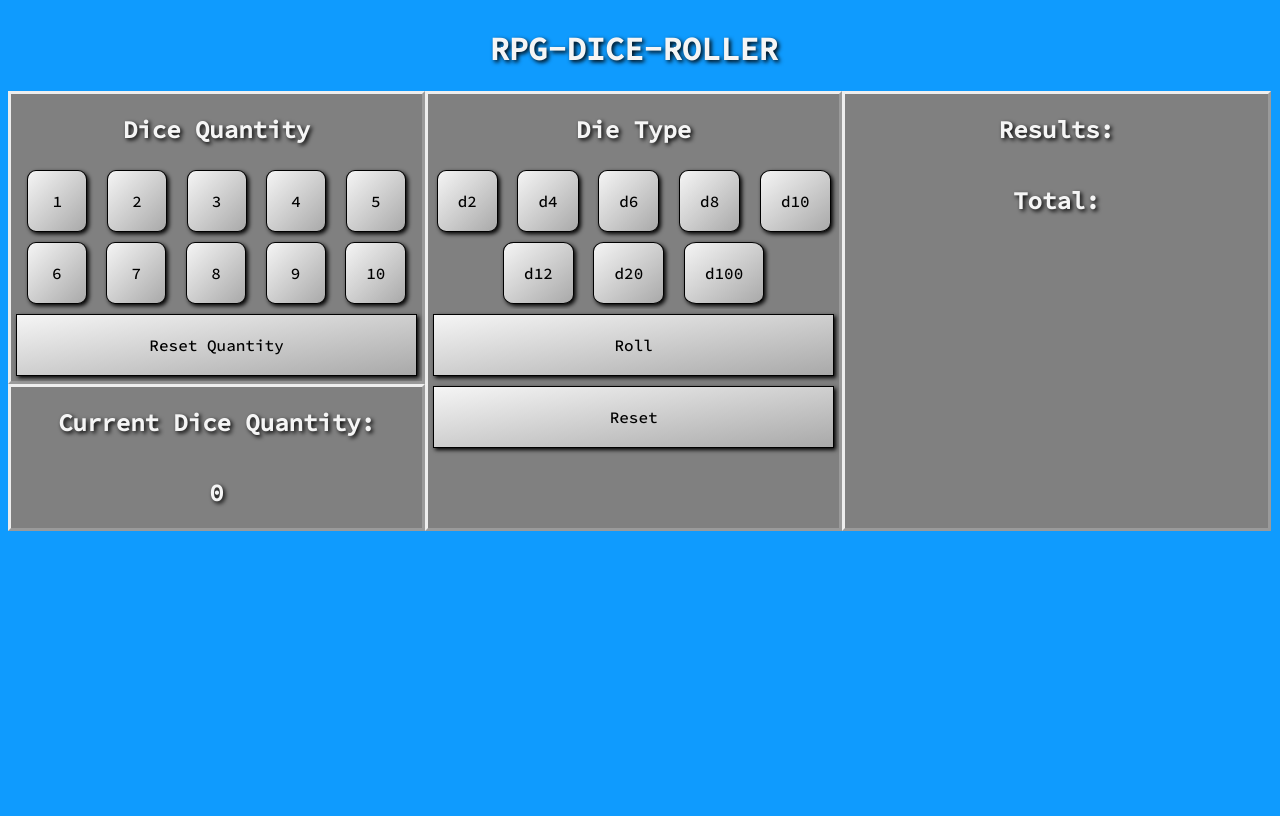
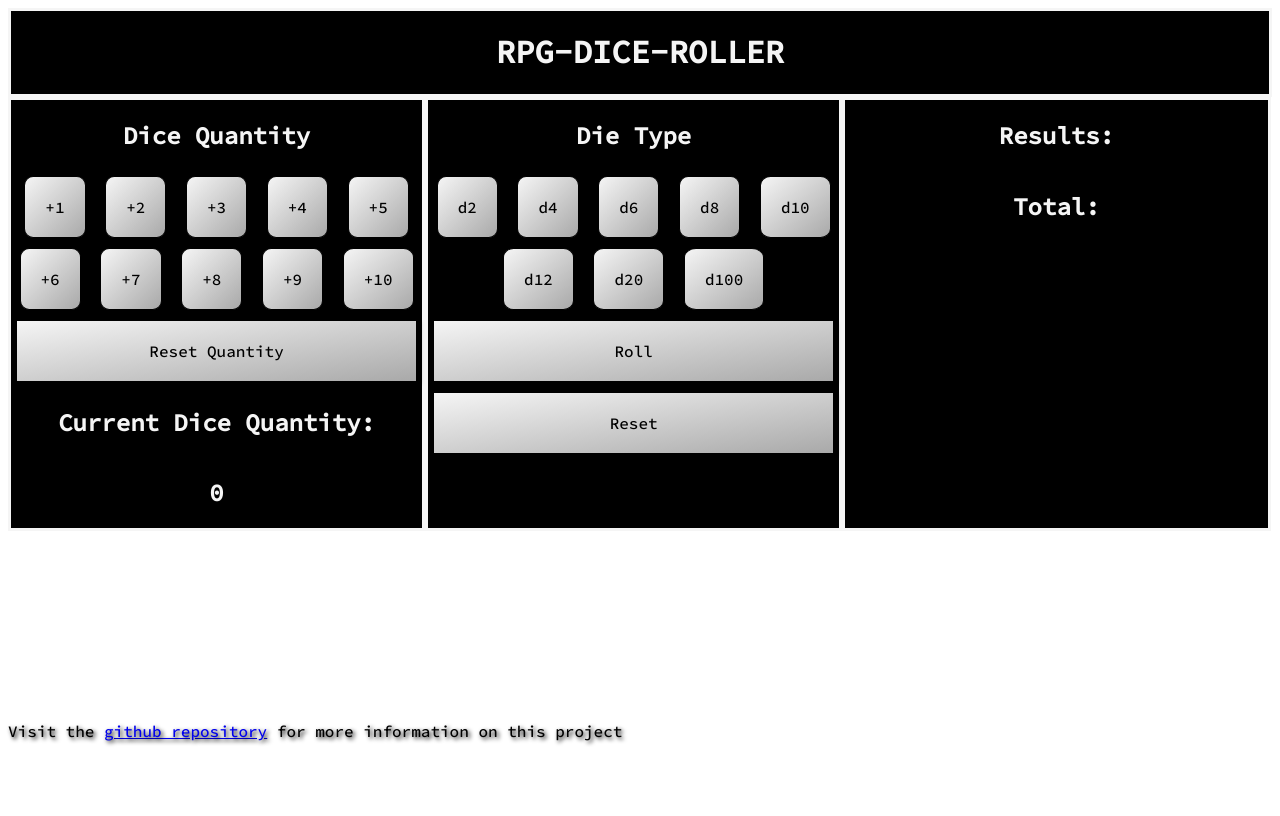
Before and after one commit to Rancor38/rpg-dice-roller, a Django app: page / in a window 1280 px wide. Run offline with Django 4.2, Linux system fonts and the light colour scheme.

Commit message:
redesign for simple CSS

```diff
--- a/dice_roller_app/static/styles/main.css
+++ b/dice_roller_app/static/styles/main.css
@@ -4,7 +4,6 @@
 font-family: 'Amatic SC', cursive;
 font-family: 'Poiret One', cursive;
 font-family: 'Source Code Pro', monospace;
-
 }
 
 .btn {
@@ -25,10 +24,14 @@ font-family: 'Source Code Pro', monospace;
     box-shadow: none;
 }
 
+.btn:focus{
+    border-color: antiquewhite;
+}
+
 body {
     color: whitesmoke;
     text-shadow: 2px 2px 4px black;
-    background: #0f9bfe;
+    background: #ffffff;
 	background-size: 3em 3em;
 	height: 100vh;
 }
@@ -48,6 +51,10 @@ h1 {
 
 .pad {
     flex-wrap: wrap;
+}
+
+.repo {
+    color: #000000;
 }
 
 #reset {
@@ -70,7 +77,7 @@ h1 {
 }
 
 .roll-reset {
-    background-color: grey;
+    /* background-color: grey; */
         text-align: center;
             display: flex;
             flex-direction: column;
@@ -85,32 +92,44 @@ h1 {
     grid-row-gap: 0px;
     }
 
-    .div1 { grid-area: 1 / 1 / 2 / 4; }
-    .div2 { grid-area: 2 / 1 / 3 / 4;
-    background-color: grey;
+.div1 {
+        grid-area: 1 / 1 / 2 / 5;
+        background-color: #000000;
+        border: solid;
+    }
+.div2 {
+        grid-area: 2 / 1 / 3 / 4;
+        background-color: black;
         text-align: center;
-        border: outset;
+        border-top: solid;
+        border-left: solid;
+        border-right: solid;
         display: flex;
         flex-direction: column;
     }
-    .div3 { grid-area: 3 / 1 / 4 / 4;
-        background-color: grey;
+.div3 {
+        grid-area: 3 / 1 / 4 / 4;
+        background-color: black;
         text-align: center;
-            border: outset;
+        border-left: solid;
+        border-right: solid;
+        border-bottom: solid;
         display: flex;
         flex-direction: column;
     }
-    .div4 { grid-area: 4 / 1 / 5 / 4;
-        background-color: grey;
+.div4 {
+        grid-area: 4 / 1 / 5 / 4;
+        background-color: black;
         text-align: center;
-            border: outset;
+        border: solid;
         display: flex;
         flex-direction: column;
     }
-    .div5 { grid-area: 5 / 1 / 6 / 4;
-        background-color: grey;
+.div5 {
+        grid-area: 5 / 1 / 6 / 4;
+        background-color: black;
         text-align: center;
-            border: outset;
+        border: solid;
         display: flex;
         flex-direction: column;
     }
--- a/dice_roller_app/templates/dice_roller_app/base.html
+++ b/dice_roller_app/templates/dice_roller_app/base.html
@@ -12,10 +12,8 @@
         <link rel="stylesheet" href="">
     </head>
     <body>
-
-
          {% block content %}{% endblock %}
+         <p class="repo">Visit the <a href="https://github.com/Rancor38/rpg-dice-roller" target="_blank">github repository</a> for more information on this project </p>
         <script src="{% static 'scripts/main.js' %}" async defer></script>
-        <script src="https://cdn.jsdelivr.net/npm/bootstrap@5.2.1/dist/js/bootstrap.bundle.min.js" integrity="sha384-u1OknCvxWvY5kfmNBILK2hRnQC3Pr17a+RTT6rIHI7NnikvbZlHgTPOOmMi466C8" crossorigin="anonymous"></script>
     </body>
 </html>
--- a/dice_roller_app/templates/dice_roller_app/home.html
+++ b/dice_roller_app/templates/dice_roller_app/home.html
@@ -1,20 +1,23 @@
 {% extends 'base.html' %}
 {% block content %}
+{% comment %} {% load static %} <img src="{% static "dj_app/media/d20.png" %}" alt="d20" /> {% endcomment %}
 <div class="parent">
- <h1 class="div1">RPG-DICE-ROLLER</h1>
+    <div class="title-bar div1">
+        <h1 class="">RPG-DICE-ROLLER</h1>
+    </div>
     <section class="div2">
         <h2> Dice Quantity</h2>
         <div class="pad">
-        <button type="button" class="btn btn-primary" id="one">1</button>
-        <button type="button" class="btn btn-primary" id="two">2</button>
-        <button type="button" class="btn btn-primary" id="three">3</button>
-        <button type="button" class="btn btn-primary" id="four">4</button>
-        <button type="button" class="btn btn-primary" id="five">5</button>
-        <button type="button" class="btn btn-primary" id="six">6</button>
-        <button type="button" class="btn btn-primary" id="seven">7</button>
-        <button type="button" class="btn btn-primary" id="eight">8</button>
-        <button type="button" class="btn btn-primary" id="nine">9</button>
-        <button type="button" class="btn btn-primary" id="ten">10</button>
+            <button type="button" class="btn btn-primary" id="one">+1</button>
+            <button type="button" class="btn btn-primary" id="two">+2</button>
+            <button type="button" class="btn btn-primary" id="three">+3</button>
+            <button type="button" class="btn btn-primary" id="four">+4</button>
+            <button type="button" class="btn btn-primary" id="five">+5</button>
+            <button type="button" class="btn btn-primary" id="six">+6</button>
+            <button type="button" class="btn btn-primary" id="seven">+7</button>
+            <button type="button" class="btn btn-primary" id="eight">+8</button>
+            <button type="button" class="btn btn-primary" id="nine">+9</button>
+            <button type="button" class="btn btn-primary" id="ten">+10</button>
             </div>
             <button type="button" class="btn btn-info" id="resetQ">Reset Quantity</button>
     </section>
```
Also changed, not shown: dice_roller_app/static/dj_app/media/d20.png (added). Lines whose indentation alone changed are shown as unchanged.
